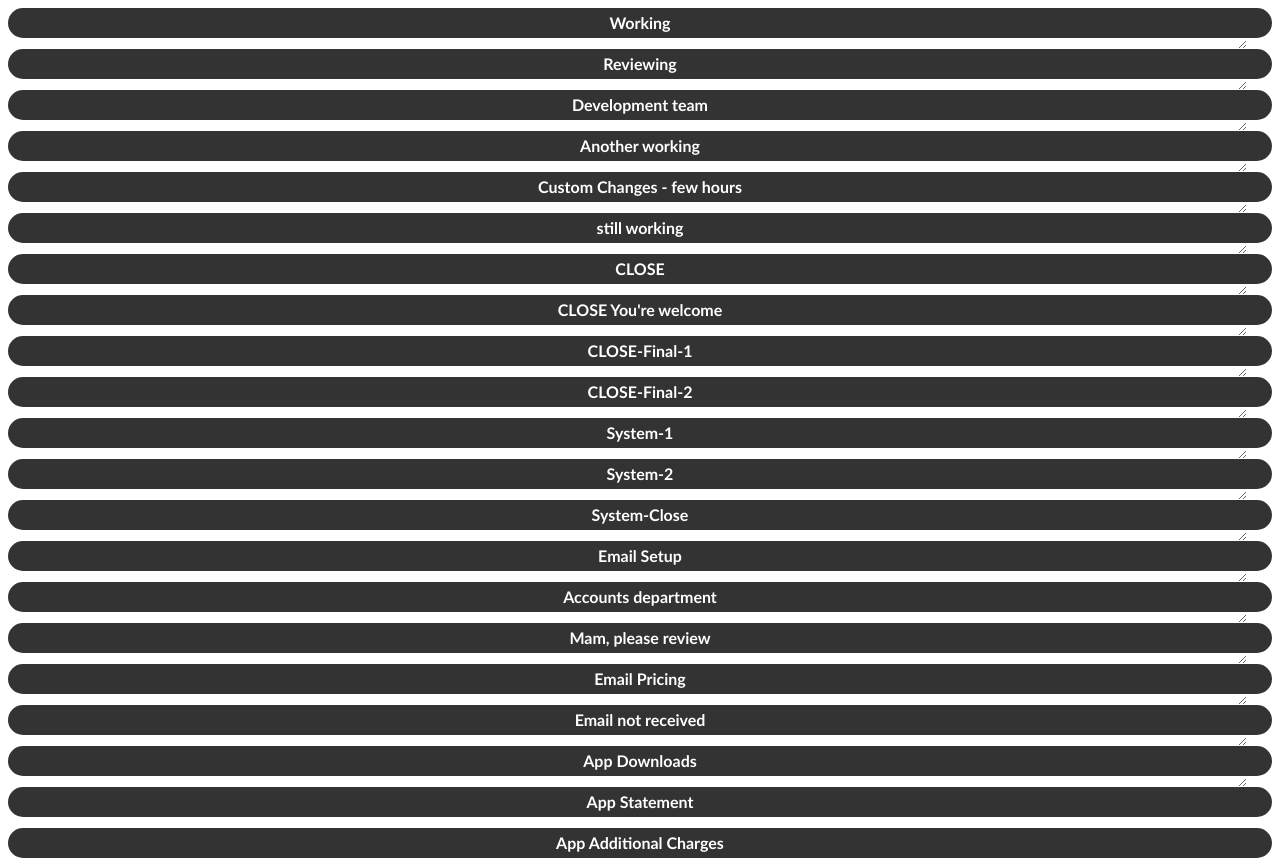
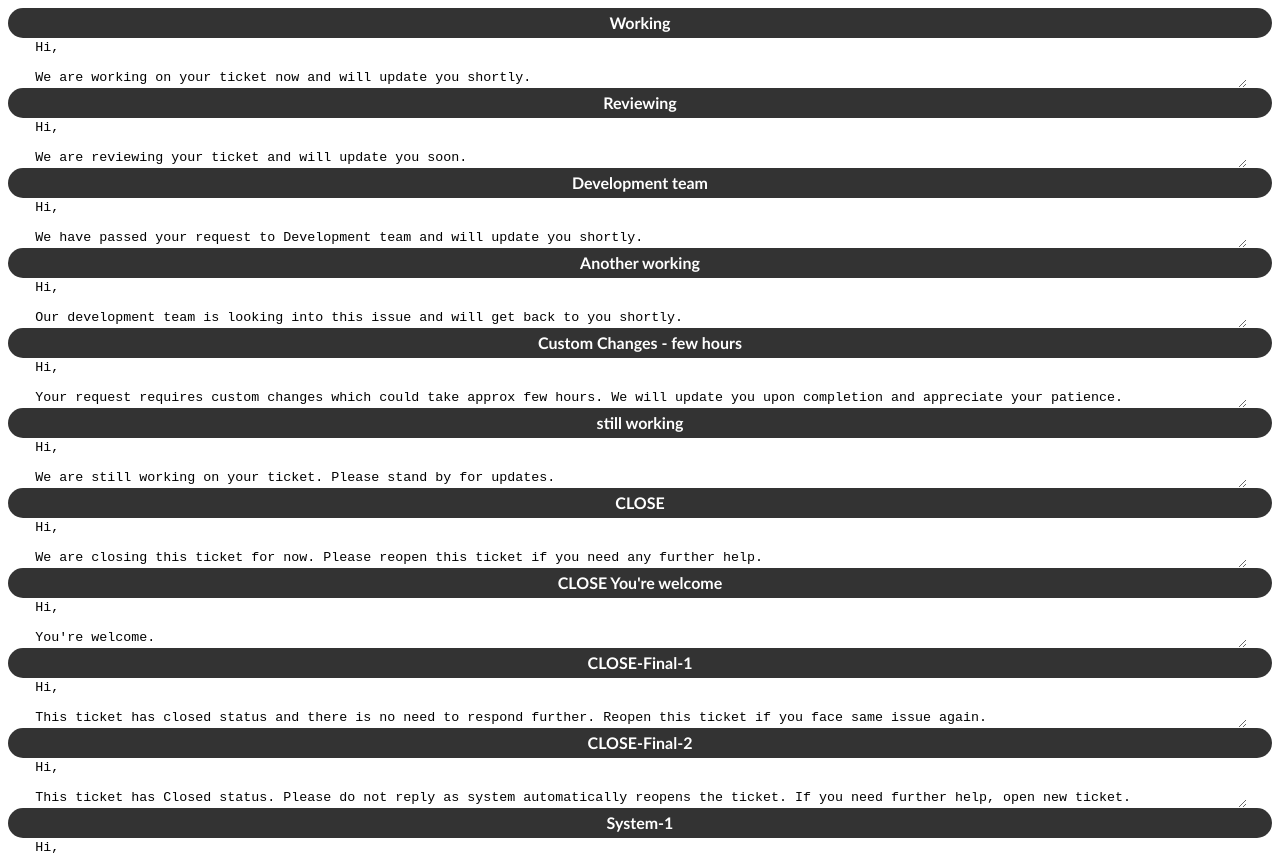
Before and after one commit to githubbyad/responses, a plain HTML site: page docs/index.html in a window 1280 px wide. Shown: the top 861 px of the page. Drawn offline with Linux system fonts and the light colour scheme.

Commit message:
Update index.html

```diff
--- a/docs/index.html
+++ b/docs/index.html
@@ -893,9 +893,8 @@ Thank you.
     textarea {
         width: 96%;
         margin-left: 2%;
-        height: 11px;
+        height: 50px;
         border-width: 0;
-        color: white !important;
     }
 </style>
 <script>
```
